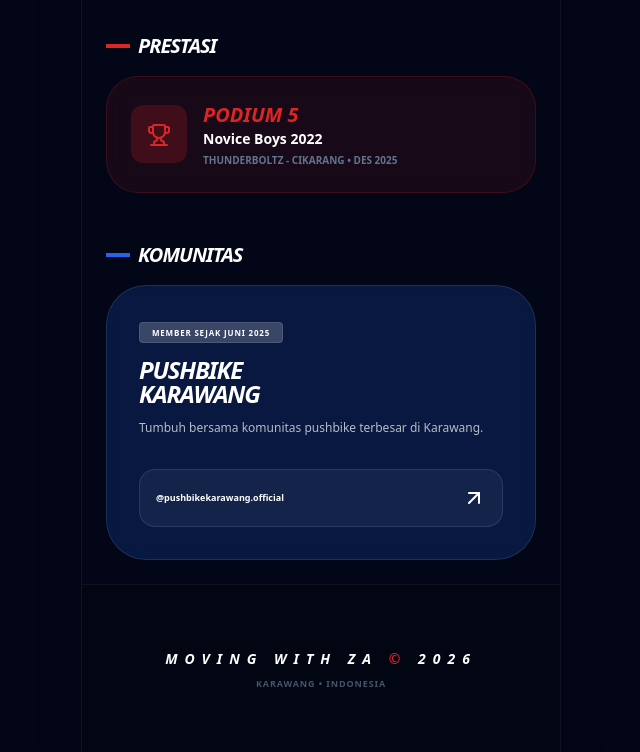
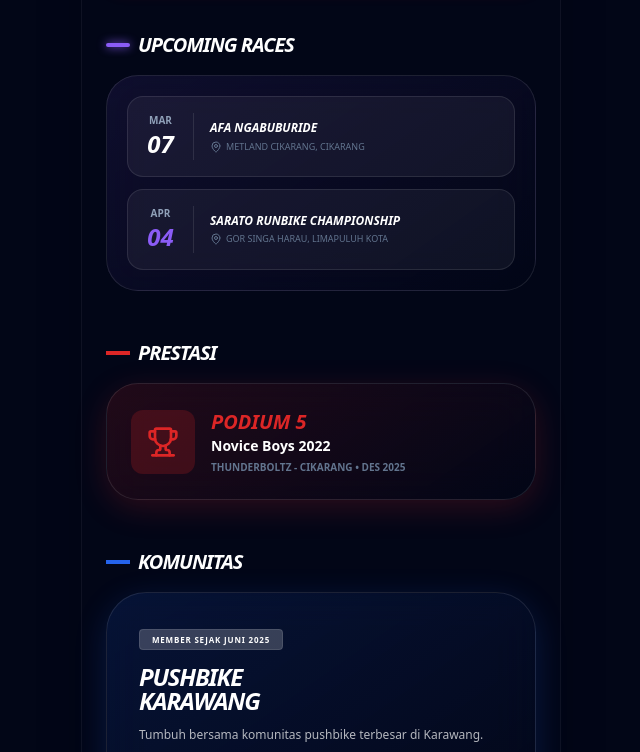
Before and after one commit to zayyan-kh/portofolio-pushbike, a website built with Vite: page index.html in a window 1280 px wide. Shown: the part 820-1572 px from the top of the page, without its empty margins (319-959 px from the left). Built offline with nearby package versions, Linux system fonts and the light colour scheme.

Commit message:
Optimize UI and add Race Calendar

```diff
--- a/index.html
+++ b/index.html
@@ -4,40 +4,42 @@
     <meta charset="UTF-8">
     <meta name="viewport" content="width=device-width, initial-scale=1.0">
     <title>Zayyan RedBlue | Moving With Za</title>
-    <link rel="stylesheet" href="/src/style.css">
+    <link rel="stylesheet" href="./src/style.css">
     <script src="https://unpkg.com/lucide@latest"></script>
     <link href="https://unpkg.com/aos@2.3.1/dist/aos.css" rel="stylesheet">
 </head>
-<body>
+<body class="bg-[#020617] text-white antialiased">
 
-    <div class="max-w-[480px] mx-auto min-h-screen border-x border-white/5 shadow-2xl">
+    <div class="max-w-[480px] mx-auto min-h-screen border-x border-white/5 shadow-2xl relative">
 
-        <nav class="sticky top-0 z-50 bg-[#020617]/80 backdrop-blur-md p-6 flex justify-between items-center border-b border-white/5">
+        <nav class="sticky top-0 z-50 bg-[#020617]/90 backdrop-blur-xl p-6 flex justify-between items-center border-b border-white/5">
             <h1 class="font-black italic text-xl uppercase tracking-tighter">
-                ZAYYAN<span class="text-bike-red">RED</span><span class="text-bike-blue">BLUE</span>
+                ZAYYAN<span class="text-red-glow">RED</span><span class="text-blue-glow">BLUE</span>
             </h1>
-            <span class="text-[10px] bg-bike-blue/20 text-bike-blue px-3 py-1 rounded-full font-bold border border-bike-blue/30 uppercase italic">BOYS 2022</span>
+            <span class="text-[10px] bg-bike-blue/20 text-blue-400 px-3 py-1 rounded-full font-bold border border-blue-500/30 uppercase italic">
+                BOYS 2022
+            </span>
         </nav>
 
         <main class="p-6 space-y-12">
 
-            <section data-aos="zoom-in" class="relative rounded-[2.5rem] overflow-hidden shadow-2xl">
-                <img src="hero-zayyan.webp" alt="Zayyan" class="w-full aspect-[4/5] object-cover">
+            <section data-aos="zoom-in" class="relative rounded-[2.5rem] overflow-hidden shadow-2xl border border-white/10">
+                <img src="hero-zayyan.webp" alt="Zayyan RedBlue" class="w-full aspect-[4/5] object-cover">
                 <div class="absolute bottom-0 left-0 right-0 p-8 bg-gradient-to-t from-[#020617] via-transparent">
                     <p class="text-bike-red font-black text-xs uppercase tracking-widest mb-2">Moving With Za</p>
-                    <h2 class="text-4xl font-black italic uppercase leading-none">
+                    <h2 class="text-4xl font-black italic uppercase leading-none text-white">
                         ZAYYAN<br>
-                        <span class="text-bike-red">RED</span><span class="text-bike-blue">BLUE</span>
+                        <span class="text-red-glow">RED</span><span class="text-blue-glow">BLUE</span>
                     </h2>
                 </div>
             </section>
 
             <div class="grid grid-cols-2 gap-3" data-aos="fade-up">
-                <a href="https://instagram.com/zayyan.kh" target="_blank" class="flex items-center justify-center gap-2 bg-white/5 py-4 rounded-2xl border border-white/10 active:bg-white/10 transition-all">
+                <a href="https://instagram.com/zayyan.kh" target="_blank" class="flex items-center justify-center gap-2 bg-white/5 py-4 rounded-2xl border border-white/10 hover:bg-white/10 transition-all">
                     <i data-lucide="instagram" class="text-pink-500"></i>
                     <span class="text-[10px] font-bold uppercase tracking-widest">Instagram</span>
                 </a>
-                <a href="https://tiktok.com/@movingwithza" target="_blank" class="flex items-center justify-center gap-2 bg-white/5 py-4 rounded-2xl border border-white/10 active:bg-white/10 transition-all">
+                <a href="https://tiktok.com/@movingwithza" target="_blank" class="flex items-center justify-center gap-2 bg-white/5 py-4 rounded-2xl border border-white/10 hover:bg-white/10 transition-all">
                     <i data-lucide="music-2" class="text-cyan-400"></i>
                     <span class="text-[10px] font-bold uppercase tracking-widest">TikTok</span>
                 </a>
@@ -48,8 +50,42 @@
             </div>
 
             <section data-aos="fade-up" class="space-y-4">
-                <h3 class="font-black italic text-xl flex items-center gap-2 tracking-tighter">
-                    <span class="w-6 h-1 bg-bike-red"></span> PRESTASI
+                <div class="flex items-center gap-2">
+                    <span class="w-6 h-1 bg-race-purple rounded-full shadow-[0_0_10px_#8b5cf6]"></span>
+                    <h3 class="font-black italic text-xl uppercase tracking-tighter text-white">Upcoming Races</h3>
+                </div>
+
+                <div class="glass-purple p-5 rounded-[2rem] space-y-3">
+                    <div class="race-item p-4 flex gap-4 items-center bg-white/5 border border-white/10 rounded-2xl transition-all hover:bg-white/10">
+                        <div class="text-center min-w-[50px] border-r border-white/10 pr-4">
+                            <p class="text-[10px] font-bold text-slate-400">MAR</p>
+                            <p class="text-2xl font-black italic">07</p>
+                        </div>
+                        <div>
+                            <p class="text-xs font-black uppercase italic">AFA Ngabuburide</p>
+                            <p class="text-[9px] text-slate-500 uppercase flex items-center gap-1 mt-1">
+                                <i data-lucide="map-pin" class="w-3 h-3"></i> Metland Cikarang, Cikarang
+                            </p>
+                        </div>
+                    </div>
+                    <div class="race-item p-4 flex gap-4 items-center bg-white/5 border border-white/10 rounded-2xl transition-all hover:bg-white/10">
+                        <div class="text-center min-w-[50px] border-r border-white/10 pr-4">
+                            <p class="text-[10px] font-bold text-slate-400">APR</p>
+                            <p class="text-2xl font-black italic text-race-purple">04</p>
+                        </div>
+                        <div>
+                            <p class="text-xs font-black uppercase italic leading-tight">SARATO RUNBIKE CHAMPIONSHIP</p>
+                            <p class="text-[9px] text-slate-500 uppercase flex items-center gap-1 mt-1">
+                                <i data-lucide="map-pin" class="w-3 h-3"></i> Gor Singa Harau, Limapuluh Kota
+                            </p>
+                        </div>
+                    </div>
+                </div>
+            </section>
+
+            <section data-aos="fade-up" class="space-y-4">
+                <h3 class="font-black italic text-xl flex items-center gap-2 tracking-tighter uppercase text-white">
+                    <span class="w-6 h-1 bg-bike-red"></span> Prestasi
                 </h3>
                 <div class="glass-red p-6 rounded-[2rem] flex items-center gap-4">
                     <div class="bg-bike-red/20 p-4 rounded-xl">
@@ -64,18 +100,22 @@
             </section>
 
             <section data-aos="fade-up" class="space-y-4">
-                <h3 class="font-black italic text-xl flex items-center gap-2 tracking-tighter">
-                    <span class="w-6 h-1 bg-bike-blue"></span> KOMUNITAS
+                <h3 class="font-black italic text-xl flex items-center gap-2 tracking-tighter uppercase text-white">
+                    <span class="w-6 h-1 bg-bike-blue"></span> Komunitas
                 </h3>
                 <div class="glass-blue p-8 rounded-[2.5rem] relative overflow-hidden">
                     <div class="relative z-10">
-                        <span class="text-[8px] font-black bg-white/20 px-3 py-1 rounded uppercase tracking-widest border border-white/10">Member Sejak Juni 2025</span>
+                        <span class="text-[8px] font-black bg-white/20 px-3 py-1 rounded uppercase tracking-widest border border-white/10">
+                            Member Sejak Juni 2025
+                        </span>
                         <h4 class="text-2xl font-black italic uppercase mt-4 leading-none tracking-tighter">PUSHBIKE<br>KARAWANG</h4>
-                        <p class="text-xs mt-3 opacity-70 leading-relaxed font-medium">Tumbuh bersama komunitas pushbike terbesar di Karawang.</p>
-                        <div class="mt-8 flex justify-between items-center bg-white/5 p-4 rounded-2xl border border-white/10">
+                        <p class="text-xs mt-3 opacity-70 leading-relaxed font-medium">
+                            Tumbuh bersama komunitas pushbike terbesar di Karawang.
+                        </p>
+                        <a href="https://instagram.com/pushbikekarawang.official" target="_blank" class="mt-8 flex justify-between items-center bg-white/5 p-4 rounded-2xl border border-white/10 transition-all hover:bg-white/10">
                             <span class="text-[9px] font-bold">@pushbikekarawang.official</span>
                             <i data-lucide="arrow-up-right" class="w-4 h-4"></i>
-                        </div>
+                        </a>
                     </div>
                     <i data-lucide="users" class="absolute -bottom-6 -right-6 w-32 h-32 opacity-5 pointer-events-none"></i>
                 </div>
@@ -87,13 +127,17 @@
             <p class="text-white font-black italic text-sm tracking-[0.5em] uppercase">
                 MOVING WITH ZA <span class="text-bike-red">©</span> 2026
             </p>
-            <p class="text-slate-600 text-[9px] uppercase tracking-widest mt-2 font-bold">Karawang • Indonesia</p>
+            <p class="text-slate-600 text-[9px] uppercase tracking-widest mt-2 font-bold">
+                Karawang • Indonesia
+            </p>
         </footer>
     </div>
 
     <script src="https://unpkg.com/aos@2.3.1/dist/aos.js"></script>
     <script>
+        // Inisialisasi Ikon Lucide
         lucide.createIcons();
+        // Inisialisasi Animasi AOS
         AOS.init({ duration: 800, once: true });
     </script>
     <script type="module" src="/src/main.js"></script>
--- a/src/style.css
+++ b/src/style.css
@@ -3,36 +3,54 @@
 @theme {
   --color-bike-red: #DC2626;
   --color-bike-blue: #2563EB;
+  --color-race-purple: #8b5cf6;
 }
 
 @layer base {
   body {
-    background-color: #020617; /* Slate 950 */
+    background-color: #020617;
     @apply text-white antialiased;
   }
 }
 
 @layer components {
-  /* Efek Glassmorphism Biru Tebal untuk Komunitas */
+  /* Efek Glassmorphism Premium */
+  .glass-red {
+    background: linear-gradient(145deg, rgba(220, 38, 38, 0.15), rgba(2, 6, 23, 0.6));
+    backdrop-filter: blur(20px);
+    border: 1px solid rgba(255, 255, 255, 0.1);
+    box-shadow: 0 8px 32px rgba(220, 38, 38, 0.2);
+  }
+
   .glass-blue {
-    background: rgba(37, 99, 235, 0.2);
-    backdrop-filter: blur(16px);
-    -webkit-backdrop-filter: blur(16px);
+    background: linear-gradient(145deg, rgba(37, 99, 235, 0.15), rgba(2, 6, 23, 0.6));
+    backdrop-filter: blur(20px);
+    border: 1px solid rgba(255, 255, 255, 0.1);
+    box-shadow: 0 8px 32px rgba(37, 99, 235, 0.2);
+  }
+
+  .glass-purple {
+    background: linear-gradient(145deg, rgba(139, 92, 246, 0.1), rgba(2, 6, 23, 0.6));
+    backdrop-filter: blur(20px);
     border: 1px solid rgba(255, 255, 255, 0.1);
   }
 
-  /* Efek Glassmorphism Merah untuk Prestasi */
-  .glass-red {
-    background: rgba(220, 38, 38, 0.1);
-    backdrop-filter: blur(12px);
-    -webkit-backdrop-filter: blur(12px);
-    border: 1px solid rgba(220, 38, 38, 0.2);
+  /* Neon Glow Effects */
+  .text-red-glow {
+    color: var(--color-bike-red);
+    text-shadow: 0 0 10px rgba(220, 38, 38, 0.8), 0 0 20px rgba(220, 38, 38, 0.4);
+  }
+
+  .text-blue-glow {
+    color: var(--color-bike-blue);
+    text-shadow: 0 0 10px rgba(37, 99, 235, 0.8), 0 0 20px rgba(37, 99, 235, 0.4);
+  }
+
+  /* Race Item Style */
+  .race-item {
+    @apply flex items-stretch bg-white/5 border border-white/10 rounded-2xl overflow-hidden transition-all duration-300;
+  }
+  .race-item:hover {
+    @apply translate-x-1 border-race-purple/50 bg-white/10;
   }
 }
-
-/* Mengunci ukuran ikon Lucide agar tidak raksasa */
-svg {
-  width: 24px;
-  height: 24px;
-  display: inline-block;
-}
```
Also changed, not shown: 1 other file.
